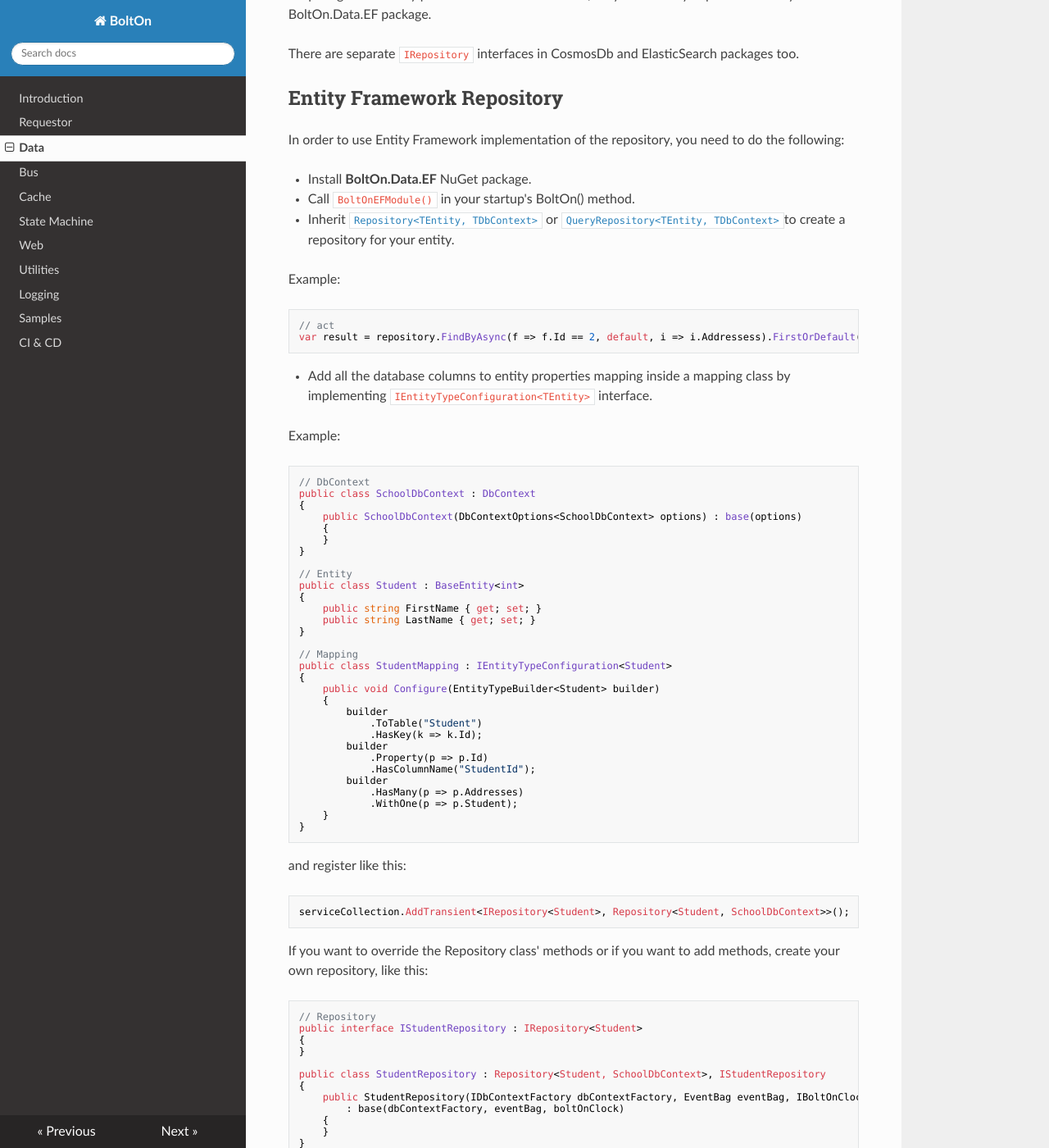
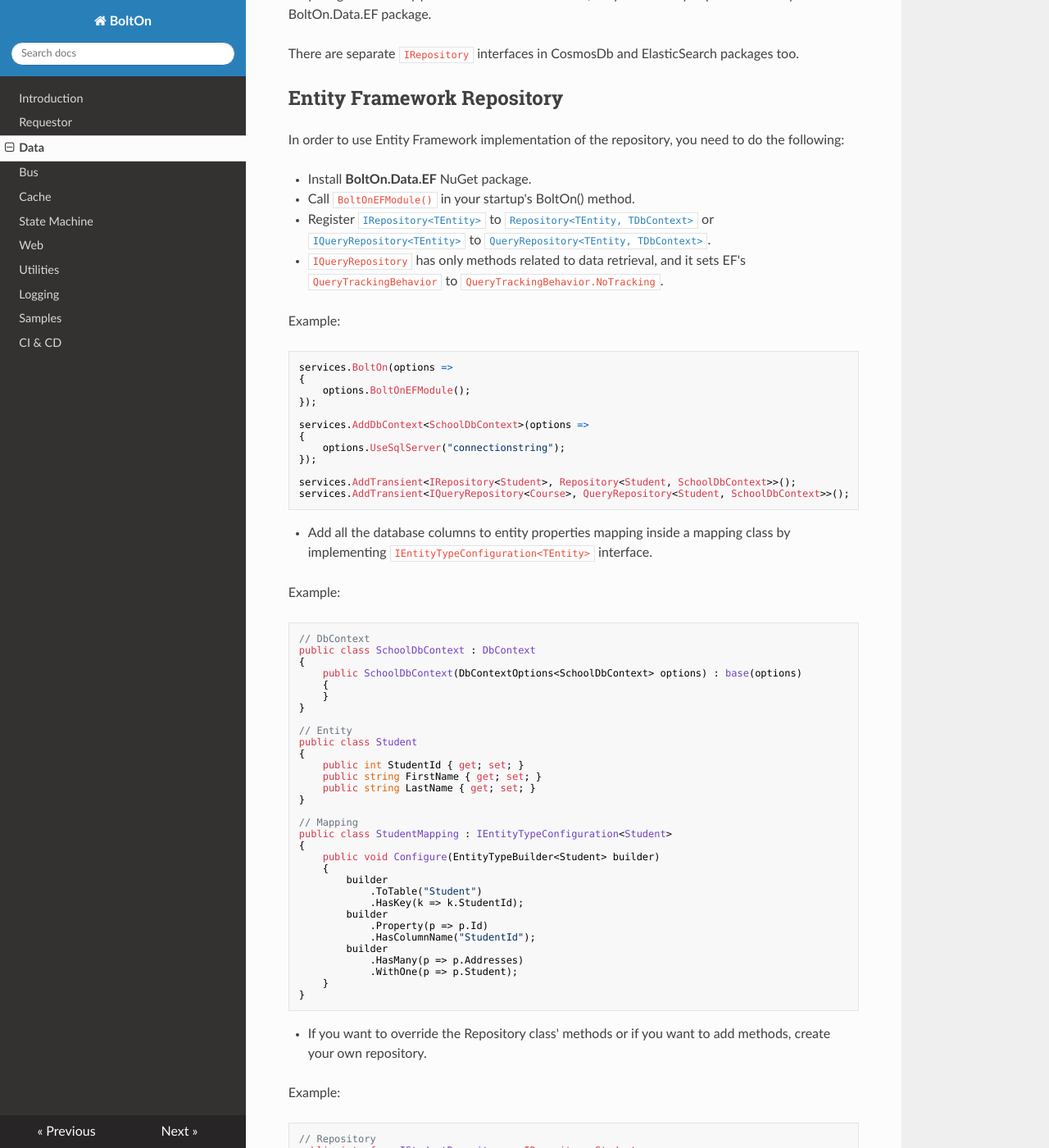
Before and after one commit to gokulm/BoltOn, an MkDocs documentation site: the page built from docs/data.md, in a window 1280 px wide and 1400 px high, scrolled down 198 px. Shown: the whole window at 82% size. Built offline with MkDocs 1.6.1, drawn with Linux system fonts in a browser that asks for light colours; nearby versions of some CDN libraries; some of the changed text lies outside the part shown.

Commit message:
updated docs

```diff
--- a/docs/data.md
+++ b/docs/data.md
@@ -10,12 +10,23 @@ In order to use Entity Framework implementation of the repository, you need to d
 
 * Install **BoltOn.Data.EF** NuGet package.
 * Call `BoltOnEFModule()` in your startup's BoltOn() method.
-* Inherit [`Repository<TEntity, TDbContext>`](https://github.com/gokulm/BoltOn/blob/master/src/BoltOn.Data.EF/Repository.cs) or [`QueryRepository<TEntity, TDbContext>`](https://github.com/gokulm/BoltOn/blob/master/src/BoltOn.Data.EF/QueryRepository.cs)to create a repository for your entity.
+* Register [`IRepository<TEntity>`](https://github.com/gokulm/BoltOn/blob/master/src/BoltOn/Data/IRepository.cs) to [`Repository<TEntity, TDbContext>`](https://github.com/gokulm/BoltOn/blob/master/src/BoltOn.Data.EF/Repository.cs) or [`IQueryRepository<TEntity>`](https://github.com/gokulm/BoltOn/blob/master/src/BoltOn/Data/IQueryRepository.cs) to [`QueryRepository<TEntity, TDbContext>`](https://github.com/gokulm/BoltOn/blob/master/src/BoltOn.Data.EF/QueryRepository.cs).
+* `IQueryRepository` has only methods related to data retrieval, and it sets EF's `QueryTrackingBehavior` to `QueryTrackingBehavior.NoTracking`.
 
 Example:
 
-	// act
-	var result = repository.FindByAsync(f => f.Id == 2, default, i => i.Addressess).FirstOrDefault();
+	services.BoltOn(options =>
+	{
+		options.BoltOnEFModule();
+	});
+
+	services.AddDbContext<SchoolDbContext>(options =>
+	{
+		options.UseSqlServer("connectionstring");
+	});
+
+	services.AddTransient<IRepository<Student>, Repository<Student, SchoolDbContext>>();
+	services.AddTransient<IQueryRepository<Course>, QueryRepository<Student, SchoolDbContext>>();
 
 * Add all the database columns to entity properties mapping inside a mapping class by implementing `IEntityTypeConfiguration<TEntity>` interface.
 
@@ -30,8 +41,9 @@ Example:
 	}
 
     // Entity
-    public class Student : BaseEntity<int>
+    public class Student
 	{
+		public int StudentId { get; set; }
 		public string FirstName { get; set; }
 		public string LastName { get; set; }
 	}
@@ -43,7 +55,7 @@ Example:
 		{
 			builder
 				.ToTable("Student")
-				.HasKey(k => k.Id);
+				.HasKey(k => k.StudentId);
 			builder
 				.Property(p => p.Id)
 				.HasColumnName("StudentId");
@@ -53,11 +65,9 @@ Example:
 		}
 	}
 
-and register like this:
+* If you want to override the Repository class' methods or if you want to add methods, create your own repository.
 
-	serviceCollection.AddTransient<IRepository<Student>, Repository<Student, SchoolDbContext>>();
-
-If you want to override the Repository class' methods or if you want to add methods, create your own repository, like this:
+Example:
 
     // Repository
     public interface IStudentRepository : IRepository<Student>
--- a/mkdocs.yml
+++ b/mkdocs.yml
@@ -10,7 +10,6 @@ nav:
     - Web: web.md
     - Utilities: utilities.md
     - Logging: logging.md
-    # - Optional: optional.md
     - Samples: samples.md
     # - CLI: cli.md
     - CI & CD: build.md
```
Also changed, not shown: other parts of docs/data.md (+7 -5 lines), docs/optional.md (deleted, +0 -3 lines), docs/web.md (+14 -4 lines), 1 other file.
